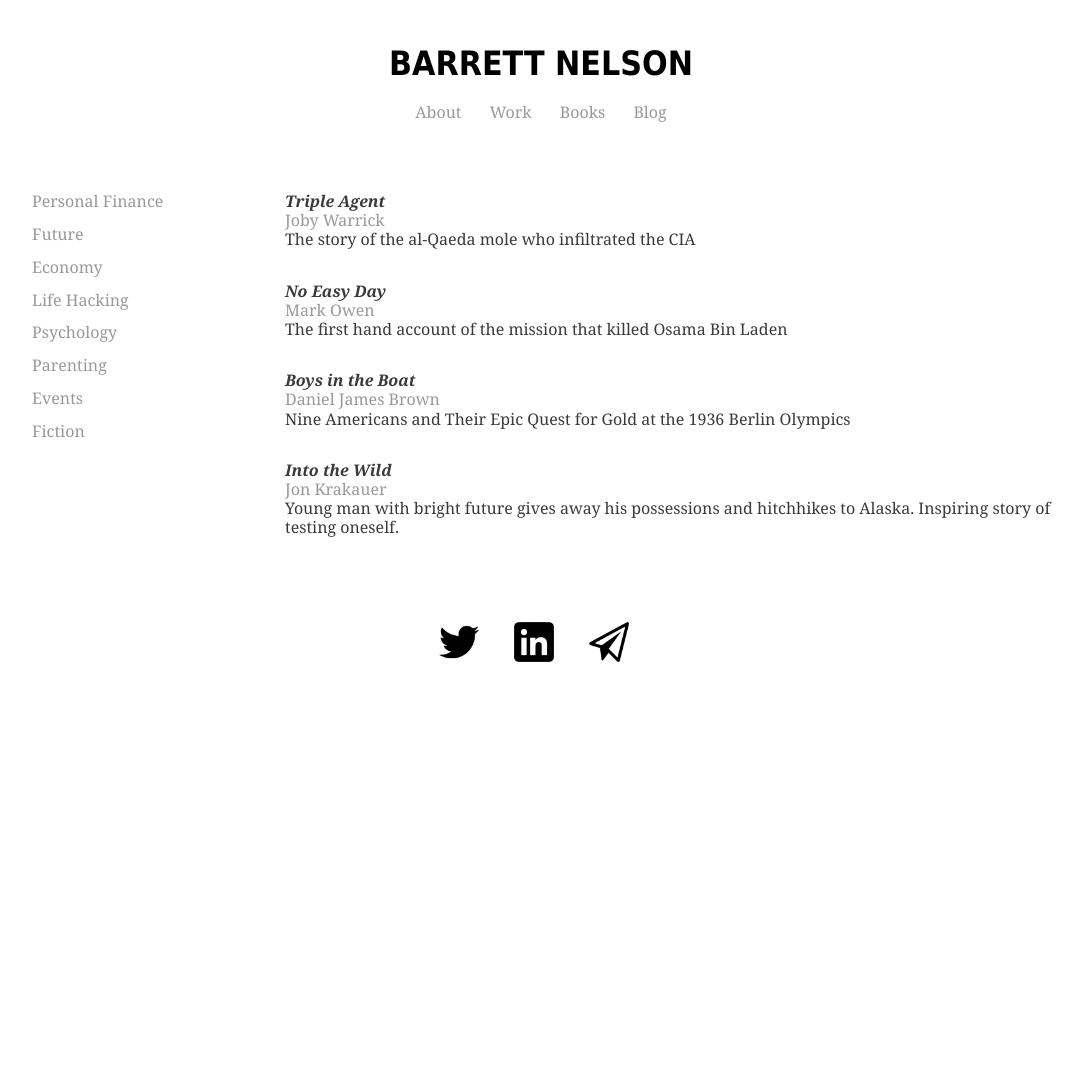
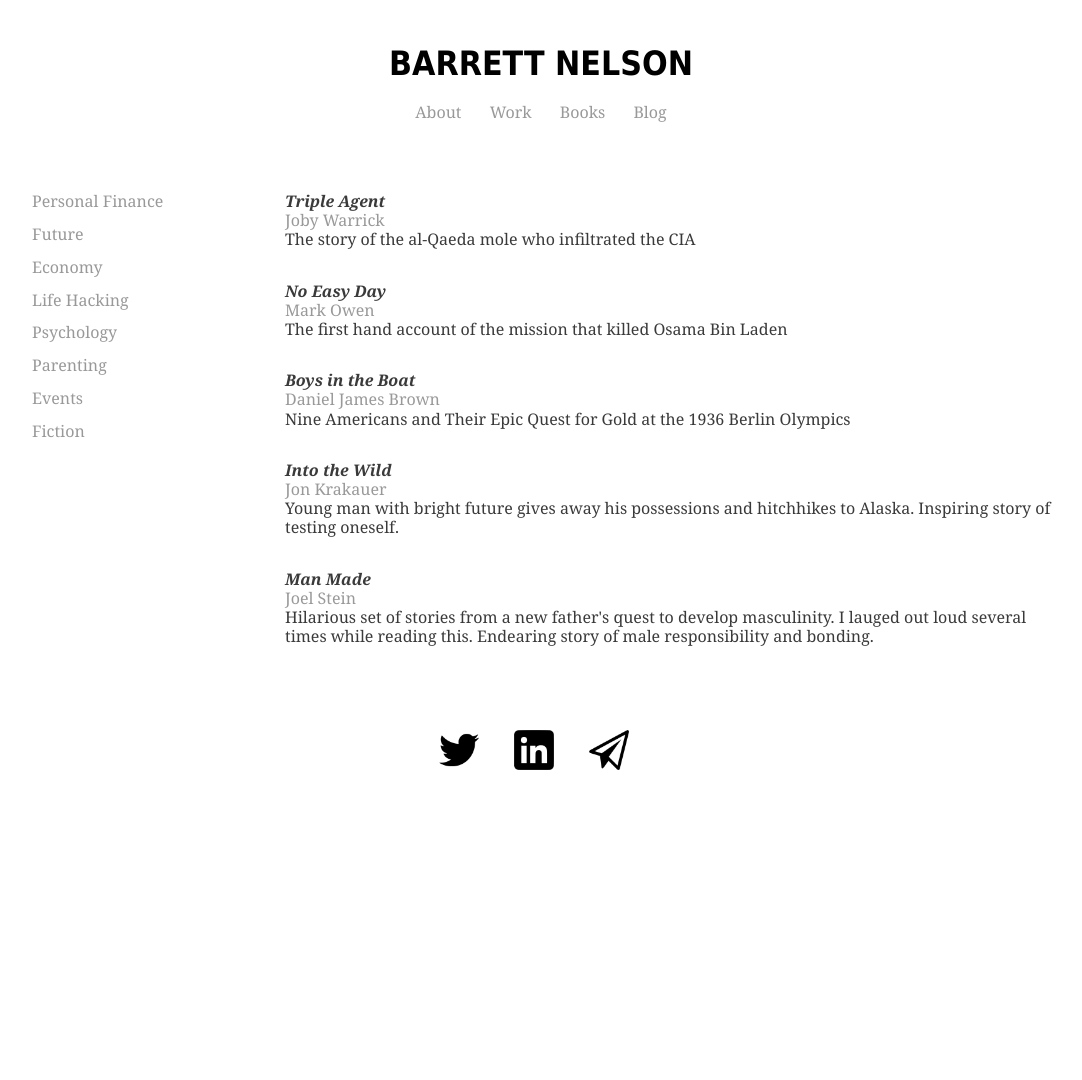
Before and after one commit to bstnel/bstnel.github.io, a Jekyll site: the page books/events/index.html, which Jekyll copies as it is, in a window 1280 px wide. Shown: the whole page, without its empty margins (99-1181 px from the left). Built offline with Jekyll 4.4.1, drawn with Linux system fonts in a browser that asks for light colours.

Commit message:
Update index.html

```diff
--- a/books/events/index.html
+++ b/books/events/index.html
@@ -66,6 +66,11 @@
   <h4>Jon Krakauer</h4>
   <h5>Young man with bright future gives away his possessions and hitchhikes to Alaska. Inspiring story of testing oneself.</h5>
       </p>
+	  <p>
+	          <h3>Man Made</h3>
+	  <h4>Joel Stein</h4>
+	  <h5>Hilarious set of stories from a new father's quest to develop masculinity. I lauged out loud several times while reading this. Endearing story of male responsibility and bonding.</h5>
+	      </p>
 	</div>
 	<p>
 <h6>
```
